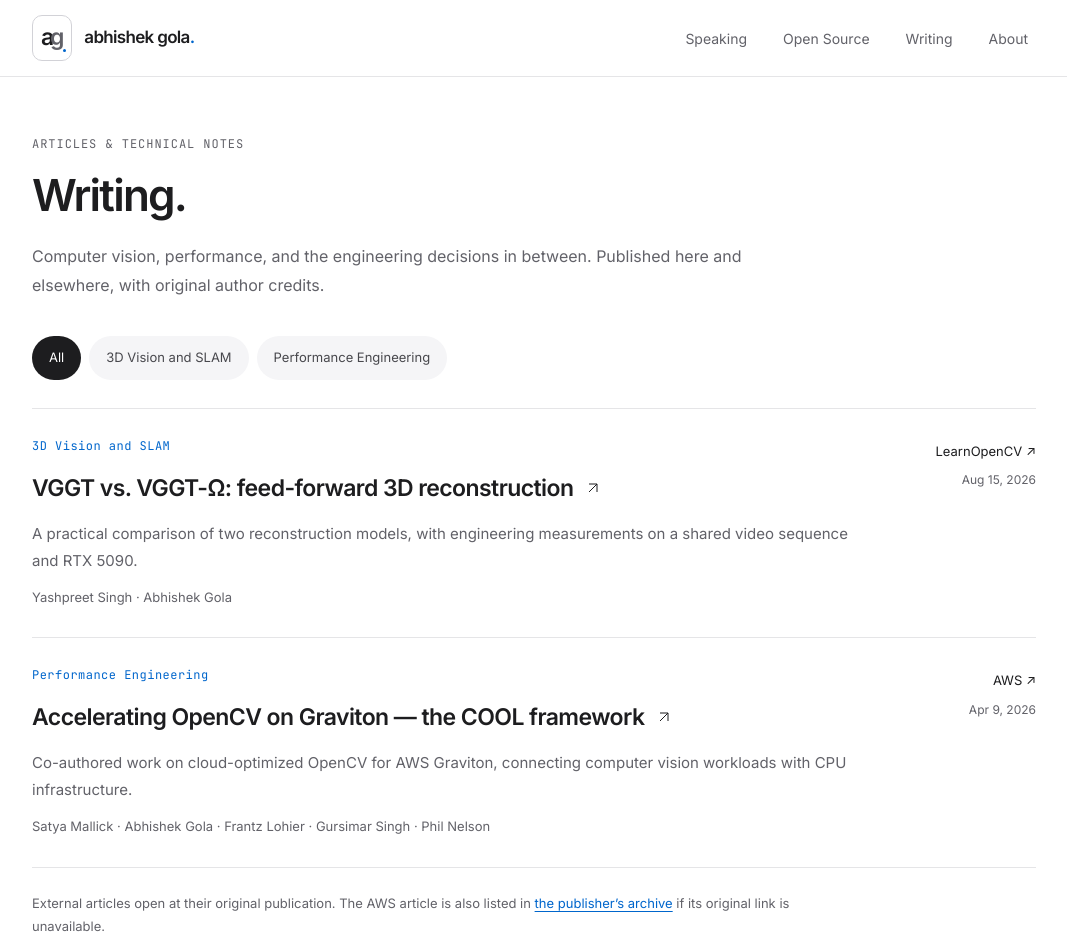
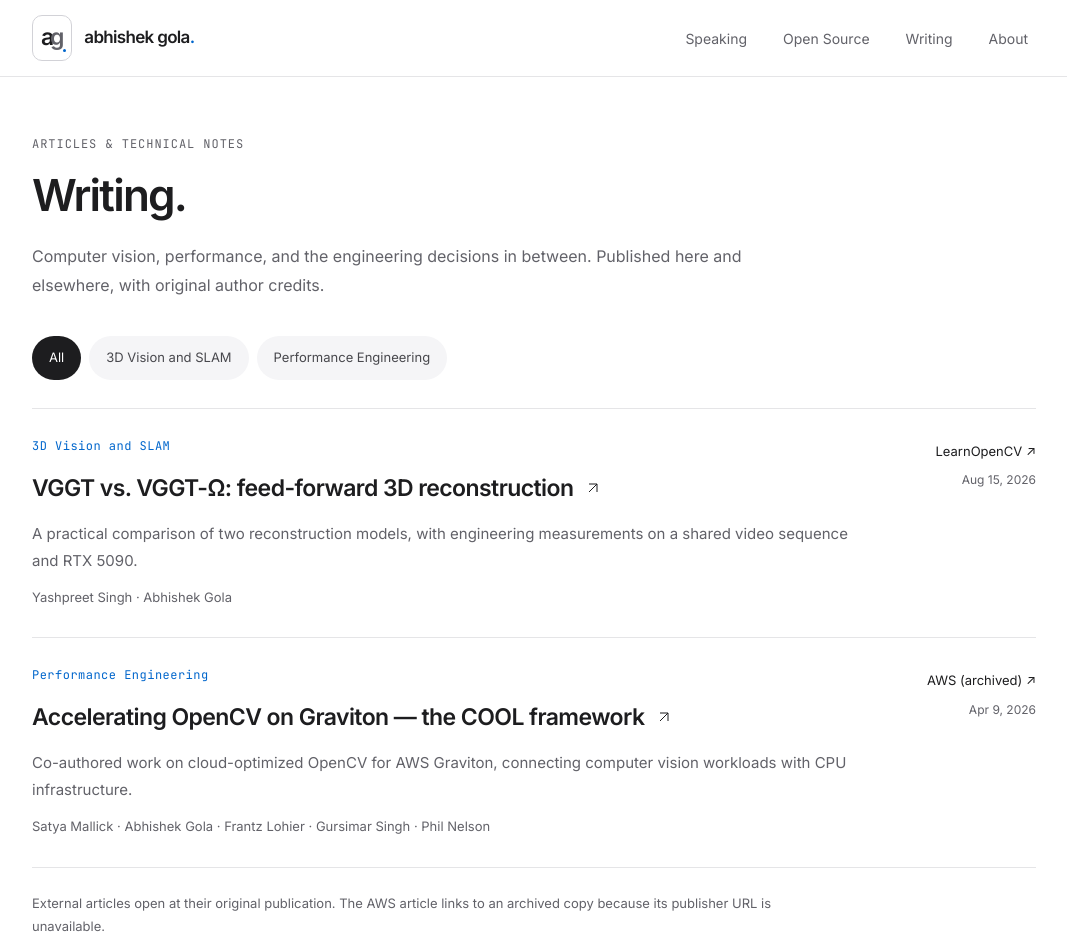
Before and after one commit to abhishek-gola/abhishek-gola.github.io, an Astro site: page /writing in a window 1280 px wide. Shown: the top 952 px of the page, without its empty margins (106-1173 px from the left). Built offline with nearby package versions, Linux system fonts and the light colour scheme; Astro itself is replaced by a stand-in of ours.

Commit message:
Link archived AWS publication and label its source

```diff
--- a/src/data/site.ts
+++ b/src/data/site.ts
@@ -6,5 +6,5 @@ export const work = [
 ];
 export const articles = [
 {title:'VGGT vs. VGGT-Ω: feed-forward 3D reconstruction',date:'2026-08-15',displayDate:'Aug 15, 2026',topic:'3D Vision and SLAM',publisher:'LearnOpenCV',authors:'Yashpreet Singh · Abhishek Gola',summary:'A practical comparison of two reconstruction models, with engineering measurements on a shared video sequence and RTX 5090.',url:'https://learnopencv.com/vggt-vs-vggt-%CF%89-vggt-omega-a-complete-guide-to-feed-forward-3d-reconstruction/',kind:'external'},
-{title:'Accelerating OpenCV on Graviton — the COOL framework',date:'2026-04-09',displayDate:'Apr 09, 2026',topic:'Performance Engineering',publisher:'AWS',authors:'Satya Mallick · Abhishek Gola · Frantz Lohier · Gursimar Singh · Phil Nelson',summary:'Co-authored work on cloud-optimized OpenCV for AWS Graviton, connecting computer vision workloads with CPU infrastructure.',url:'https://aws.amazon.com/blogs/spatial/accelerating-opencv-on-graviton-the-cool-framework/',kind:'external'}
+{title:'Accelerating OpenCV on Graviton — the COOL framework',date:'2026-04-09',displayDate:'Apr 09, 2026',topic:'Performance Engineering',publisher:'AWS (archived)',authors:'Satya Mallick · Abhishek Gola · Frantz Lohier · Gursimar Singh · Phil Nelson',summary:'Co-authored work on cloud-optimized OpenCV for AWS Graviton, connecting computer vision workloads with CPU infrastructure.',url:'https://web.archive.org/web/20260630020243/https://aws.amazon.com/blogs/physical-ai/accelerating-opencv-on-graviton-the-cool-framework/',kind:'external'}
 ];
--- a/src/pages/writing/index.astro
+++ b/src/pages/writing/index.astro
@@ -15,6 +15,6 @@ const topics = [...new Set(entries.map(entry => entry.topic))];
   <section class="reading-container publication-section archive-content">
     {(topics.length > 1 || entries.length > 5) && <Filter categories={topics.length > 1 ? topics : []} search={entries.length > 5}/>}
     <WritingList/>
-    <p class="note">External articles open at their original publication. The AWS article is also listed in <a href="https://aws.amazon.com/blogs/spatial/category/compute/graviton/">the publisher’s archive</a> if its original link is unavailable.</p>
+    <p class="note">External articles open at their original publication. The AWS article links to an archived copy because its publisher URL is unavailable.</p>
   </section>
 </Layout>
```
